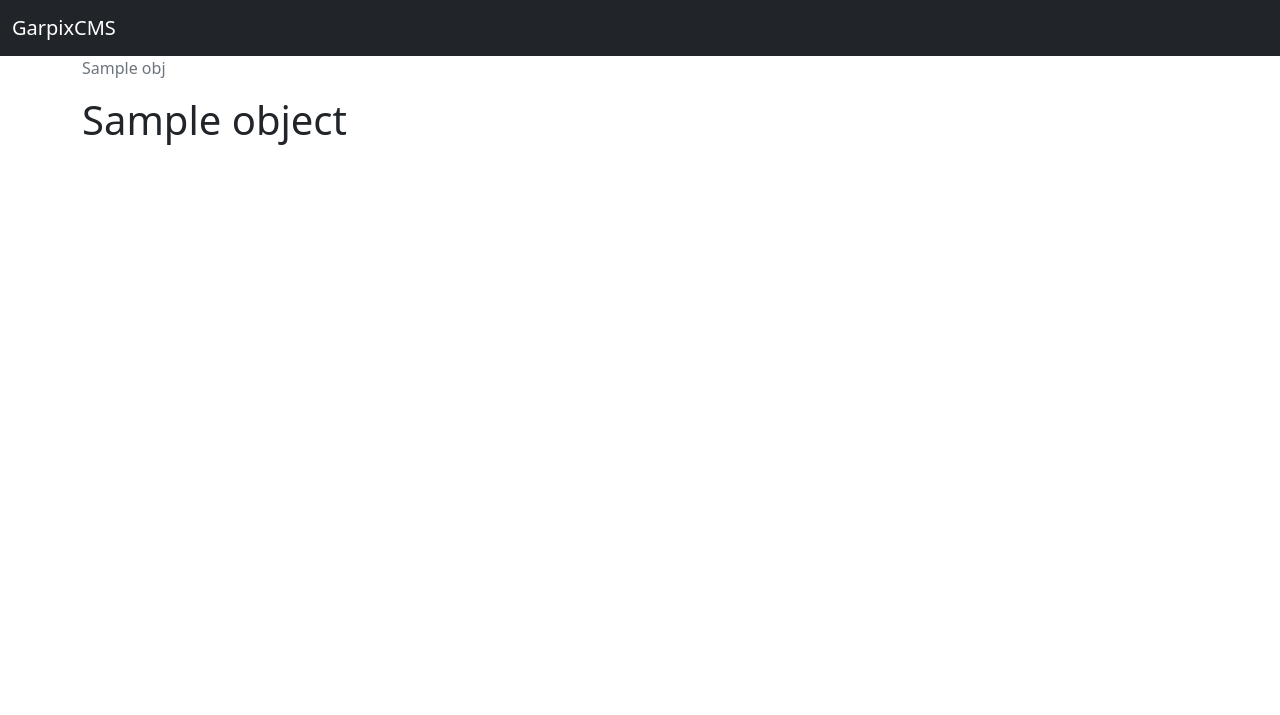
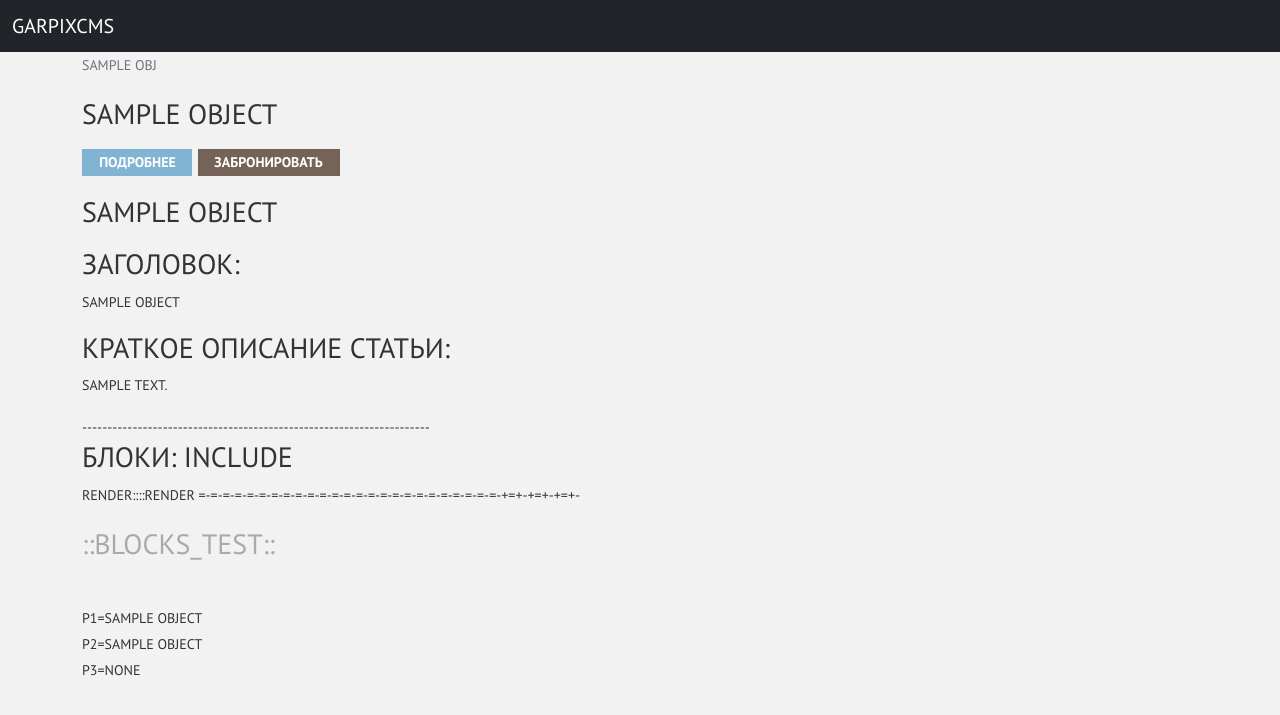
Before and after one commit to MisterVova/pet_Hotel, a Django app: template website/frontend/templates/pages/home.html in a window 1280 px wide. Shown: the top 715 px of the page. Run offline with Django 3.2, Linux system fonts and the light colour scheme; the template is opened without the code that fills it: most values are stand-ins (such as "Sample title", 1, 10 or a date in 2020); some libraries are stand-ins or nearby versions.

Commit message:
base Template ok

```diff
--- a/website/backend/home/serializers/home_page.py
+++ b/website/backend/home/serializers/home_page.py
@@ -1,12 +1,12 @@
 from rest_framework import serializers
 
-from show.serializers import TemplateSerializer
+# from show.serializers import TemplateSerializer
 from .reason import ReasonSerializer
 from ..models import HomePage
 
 
 class HomePageSerializer(serializers.ModelSerializer):
-    blocks = TemplateSerializer(many=True)
+    # html_template = TemplateSerializer()
     reason = ReasonSerializer(many=True)
 
     class Meta:
--- a/website/backend/hotels/models/hotels_page.py
+++ b/website/backend/hotels/models/hotels_page.py
@@ -48,8 +48,8 @@
         my_context = {
             "context": {
                 "tesst": "dasdada",
-                # "object": obj.id,
-                "object": obj.get_serializer()(obj).data,
+                "object": obj.id,
+                # "object": obj.get_serializer()(obj).data,
                 # "object": HotelsPageSerializer(obj).data,
                 "hotels": hotels,
             }
--- a/website/backend/hotels/serializers/hotels_page.py
+++ b/website/backend/hotels/serializers/hotels_page.py
@@ -1,11 +1,11 @@
 from rest_framework import serializers
 
 from ..models import HotelsPage
-from show.serializers import TemplateSerializer
+# from show.serializers import TemplateSerializer
 
 
 class HotelsPageSerializer(serializers.ModelSerializer):
-    blocks = TemplateSerializer(many=True)
+    # html_template = TemplateSerializer()
 
     class Meta:
         model = HotelsPage
--- /dev/null
+++ b/website/backend/show/templatetags/show_template_tags.py
@@ -0,0 +1,47 @@
+from django import template
+register = template.Library()
+
+
+# template
+# @register.simple_tag(name="render_template_to_html")
+# def template_render_to_html(blocks, context):
+#     ret = ""
+#     for block in blocks:
+#         ret += f"\n {block.render_to_html(context)}"
+#         # try:
+#         #     ret += f" {block.render_to_html(context)}"
+#         # except Exception:
+#         #     pass
+#
+#     return ret
+#
+#     # return f"render::{block.render_to_html(context)}::render"
+
+
+@register.simple_tag(name="render_html")
+def template_render_to_html(template, obj=None, other=None):
+    context = {
+        "object": obj,
+        "other": other,
+    }
+    return f"render::{template.render_to_html(context)}::render"
+
+
+@register.simple_tag(name="my_tag_test")
+def template_test(p1=None, p2=None, p3=None):
+    return f"""<h5>::blocks_test::</h5><br>
+            p1={p1}<br>p2={p2}<br>p3={p3}
+           """
+
+#
+# @register.simple_tag(name="all_context_render_to_html")
+# def all_context_render_to_html(templates, context):
+#     ret = ""
+#     for template in templates:
+#         ret += f"\n {template.render_to_html(context)}"
+#         # try:
+#         #     ret += f" {template.render_to_html(context)}"
+#         # except Exception:
+#         #     pass
+#
+#     return ret
--- a/website/frontend/templates/include/scripts.html
+++ b/website/frontend/templates/include/scripts.html
@@ -2,3 +2,5 @@
 {% load static %}
 
 <script src="{% static 'js/bootstrap.bundle.min.js' %}"></script>
+<script src="{% static 'js/filters.js' %}"></script>
+<script src="{% static 'js/script.js' %}"></script>
--- /dev/null
+++ b/website/frontend/templates/include/show/template.html
@@ -0,0 +1,7 @@
+<h3>Блоки: Include</h3>
+{% load show_template_tags%}
+{% autoescape off %}
+{% render_html template=object.html_template obj=object other=object %}
+=-=-=-=-=-=-=-=-=-=-=-=-=-=-=-=-=-=-=-=-=-=-=-=-=-+=+-+=+-+=+-
+{% my_tag_test p1=object p2=object %}
+{% endautoescape %}
--- a/website/frontend/templates/include/styles.html
+++ b/website/frontend/templates/include/styles.html
@@ -2,4 +2,7 @@
 {% load static %}
 
 <link href="{% static 'css/bootstrap.min.css' %}" rel="stylesheet">
-<link href="{% static 'css/footer.css' %}" rel="stylesheet">
+<!--<link href="{% static 'css/footer.css' %}" rel="stylesheet">-->
+<link href="{% static 'css/normalize.css' %}" rel="stylesheet">
+<link href="{% static 'css/style.css' %}" rel="stylesheet">
+<link href="{% static 'css/style.min.css' %}" rel="stylesheet">
--- a/website/frontend/templates/pages/home.html
+++ b/website/frontend/templates/pages/home.html
@@ -5,4 +5,22 @@
 {% include 'include/breadcrumb.html' %}
 
 <h1>{{ object.title }}</h1>
+<div class="results-buttons">
+    <a class="button button-info" href="blank.html">Подробнее</a>
+    <button class="button button-reserv" type="button" name="reserv">Забронировать</button>
+</div>
+
+<h1>{{ object.title }}</h1>
+<div><h3>Заголовок:</h3>
+    <p> {{ object.heading }} </p></div>
+<div><h3>Краткое описание статьи:</h3>
+    <p> {{ object.description}} </p></div>
+<!--    <div> <h3>Основной текст статьи:</h3> <p>  {{ object.content|safe }} </p></div>-->
+
+
+---------------------------------------------------------------------
+<div>
+    {% include 'include/show/template.html' %}
+</div>
+
 {% endblock %}
--- a/website/frontend/templates/pages/hotels.html
+++ b/website/frontend/templates/pages/hotels.html
@@ -5,4 +5,9 @@
 {% include 'include/breadcrumb.html' %}
 
 <h1>{{ object.title }}</h1>
+
+<div>
+    {% include 'include/show/template.html' %}
+</div>
+
 {% endblock %}
```
Also changed, not shown: website/backend/show/models/template.py (+19 -11 lines), website/backend/show/templatetags/blocks_tags.py (deleted, +0 -44 lines).
